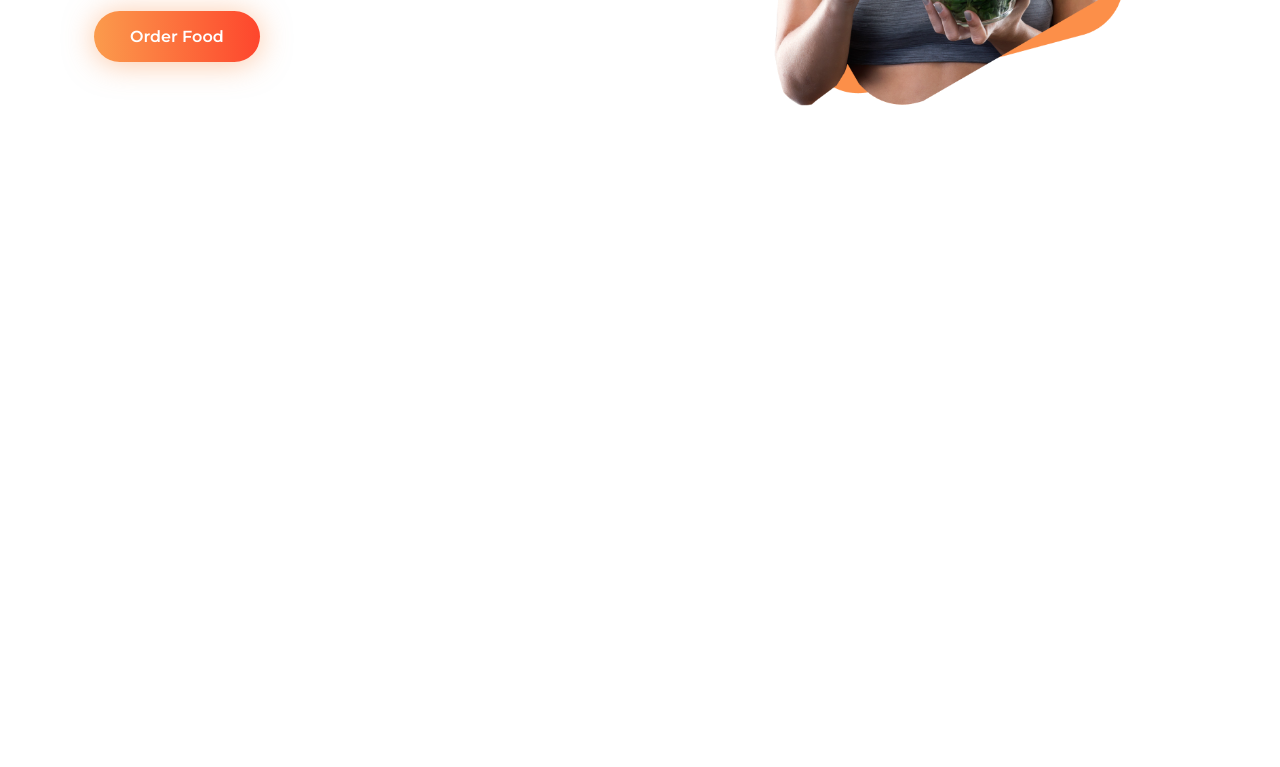
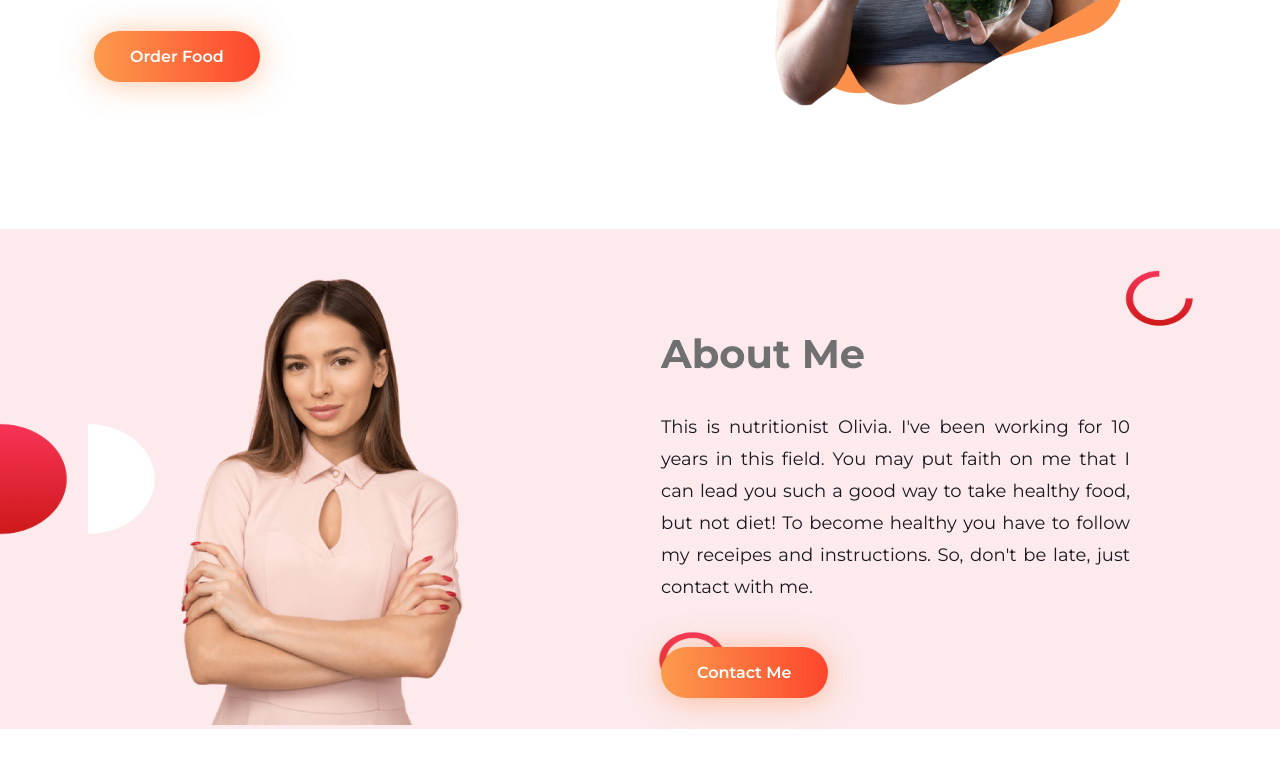
Before and after one commit to musaberulkhan/food-network, a plain HTML site: page index.html in a window 1280 px wide. Shown: the part 383-1150 px from the top of the page. Before the commit the page ends 800 px from the top, so only its background shows below. Drawn offline with Linux system fonts and the light colour scheme.

Commit message:
About Me Section Added

```diff
--- a/index.html
+++ b/index.html
@@ -27,6 +27,22 @@
             <img src="images/top-banner-female.png" alt="">
         </div>
     </section>
+
+
+    <!--****************************************************************************************************-->
+    <!--                                          About Me Section                                          -->
+    <!--****************************************************************************************************-->
+    <section class="about-me-section flexible-container">
+        <div class="half-width about-me-section-left">
+            <img src="images/about-me-female.png" alt="">
+        </div>
+        <div class="half-width about-me-section-right">
+            <h2>About Me </h2>
+            <p>This is nutritionist Olivia. I've been working for 10 years in this field. You may put faith on me that I
+                can lead you such a good way to take healthy food, but not diet! To become healthy you have to follow my receipes and instructions. So, don't be late, just contact with me.</p>
+            <a href="https://github.com/musaberulkhan" class="orange-button">Contact Me</a>
+        </div>
+    </section>
 </body>
 
 </html>
--- a/style.css
+++ b/style.css
@@ -24,10 +24,11 @@ h1{
 
 p{
     font-size: 18px;
+    line-height:32px;
 }
 
-.half-width img{
-    width: 90%;
+h2{
+    font-size: 40px;
 }
 
 .orange-button{
@@ -62,3 +63,39 @@ p{
     color:#828282;
     margin-bottom: 50px;
 }
+
+.welcome-section-right img{
+    width: 90%;
+}
+
+
+/**********************************************************************************************/
+/*                                      About Me Section                                      */
+/**********************************************************************************************/
+.about-me-section{
+    background-image: url(images/about-me-backgroud.jpg);
+    background-repeat: no-repeat;
+    background-position: center;
+    background-size: 100% 100%;
+}
+
+.about-me-section-left img{
+    padding-top: 50px;
+    margin-left: 25%;
+    margin-right: 25%;
+    width: 60%;
+}
+
+.about-me-section-right{
+    margin-right: 150px;
+}
+
+.about-me-section-right h2{
+    margin-top: 100px;
+    color: #707070;
+}
+.about-me-section-right p{
+    margin-bottom: 60px;
+    text-align: justify;
+    color: #18191F;
+}
```
Also changed, not shown: images/about-me-backgroud.jpg (added), images/about-me-female.png (added).
